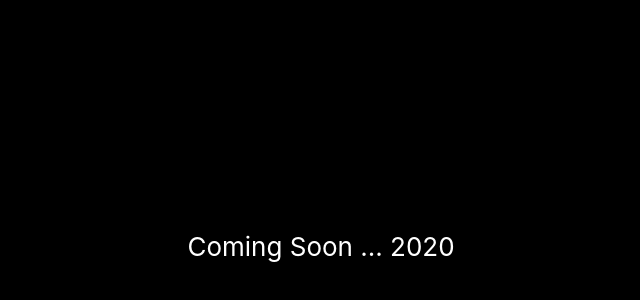
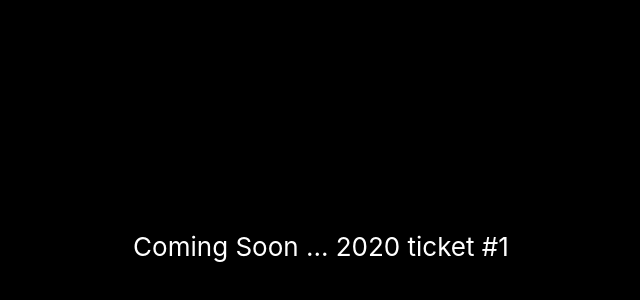
Before and after one commit to lisaqc/portfolio, a React (Create React App) app: page / in a window 1280 px wide. Shown: the part 154-454 px from the top of the page, without its empty margins (319-959 px from the left). Built offline with nearby package versions, Linux system fonts and the light colour scheme.

Commit message:
ticket-1 adding ticket-1

```diff
--- a/src/App.js
+++ b/src/App.js
@@ -9,6 +9,7 @@ function App() {
         {/* <img src={logo} className="App-logo" alt="logo" /> */}
         <p>
          Coming Soon ... 2020
+         ticket #1
         </p>
       </header>
     </div>
```
